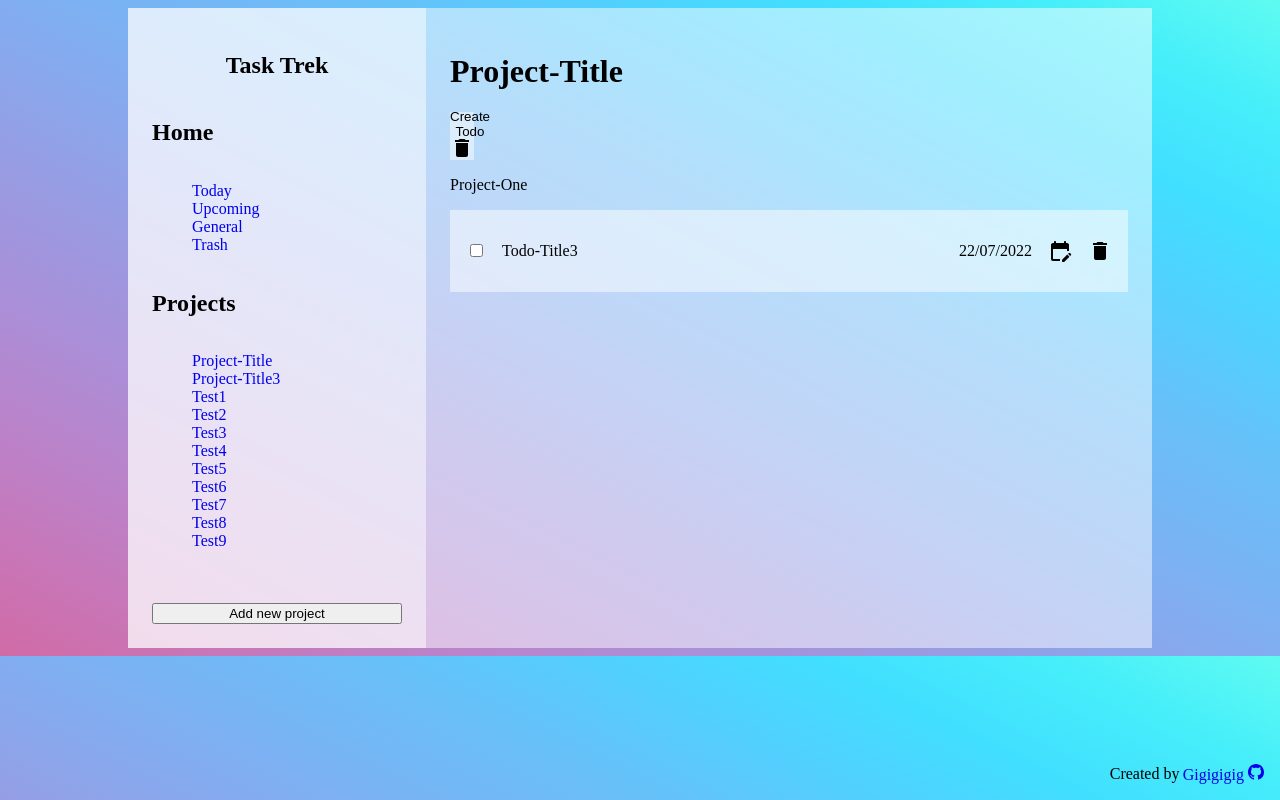
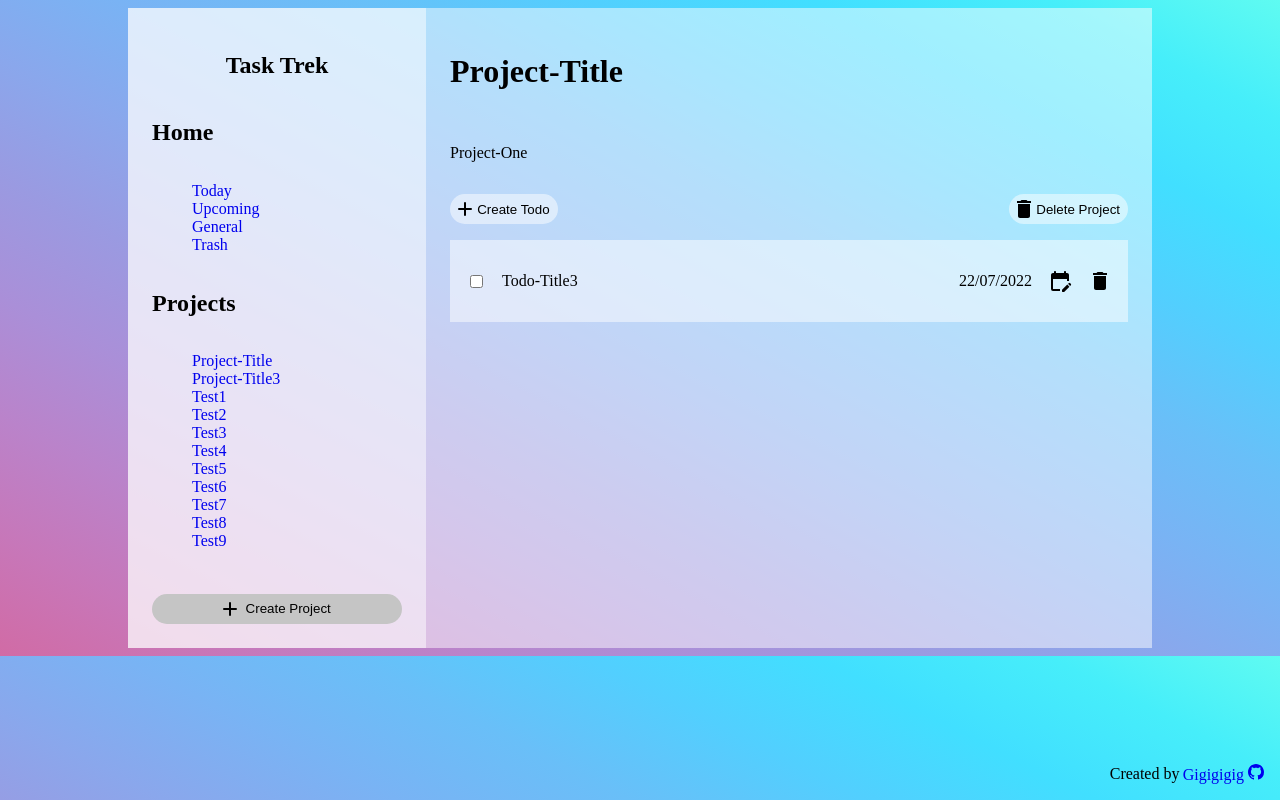
Before and after one commit to dekateshantanu015/TaskTrek, a website built with webpack: page dist/index.html in a window 1280 px wide. Both pictures are taken after a click on the item "Project-Title". Built offline with nearby package versions, Linux system fonts and the light colour scheme.

Commit message:
Additional button styling and layout changes

```diff
--- a/src/modules/build-pages.js
+++ b/src/modules/build-pages.js
@@ -16,16 +16,17 @@ const buildGeneral = () => {
   const title = createH1("project-title");
   const desc = createPara("project-desc");
   const todoContainer = createDiv("todo-container");
+  const btnContainer = createDiv("project-controls");
   const createTodoBtn = createBtn("todo-create");
 
   mainContainer.setAttribute("data-id", "General");
   title.innerText = "General";
   desc.innerText = "A general list of random todos";
-  createTodoBtn.append(createSvg("plus"));
+  createTodoBtn.append(createSvg("plus"), "Create Todo");
   createTodoBtn.addEventListener("click", () => openModal());
-
+  btnContainer.append(createTodoBtn);
   mainContainer.textContent = "";
-  mainContainer.append(title, createTodoBtn, desc, todoContainer);
+  mainContainer.append(title, desc, btnContainer, todoContainer);
 
   renderTodos();
 };
@@ -100,26 +101,21 @@ const buildProjectPage = (project, index) => {
   const title = createH1("project-title");
   const desc = createPara("project-desc");
   const todoContainer = createDiv("todo-container");
+  const btnContainer = createDiv("project-controls");
   const createTodoBtn = createBtn("todo-create");
   const delProjectBtn = createBtn("project-delete");
 
   mainContainer.setAttribute("data-id", index);
   title.innerText = project.title;
   desc.innerText = project.desc;
-  createTodoBtn.innerText = "Create Todo";
-  createTodoBtn.append(createSvg("plus"));
+  createTodoBtn.append(createSvg("plus"), "Create Todo");
   createTodoBtn.addEventListener("click", () => openModal());
-  delProjectBtn.append(createSvg("delete"));
+  delProjectBtn.append(createSvg("delete"), "Delete Project");
   delProjectBtn.addEventListener("click", () => removeProject(project, index));
+  btnContainer.append(createTodoBtn, delProjectBtn);
 
   mainContainer.textContent = "";
-  mainContainer.append(
-    title,
-    createTodoBtn,
-    delProjectBtn,
-    desc,
-    todoContainer
-  );
+  mainContainer.append(title, desc, btnContainer, todoContainer);
 
   renderTodos();
 };
```
Also changed, not shown: dist/index.html, dist/styles.css.
